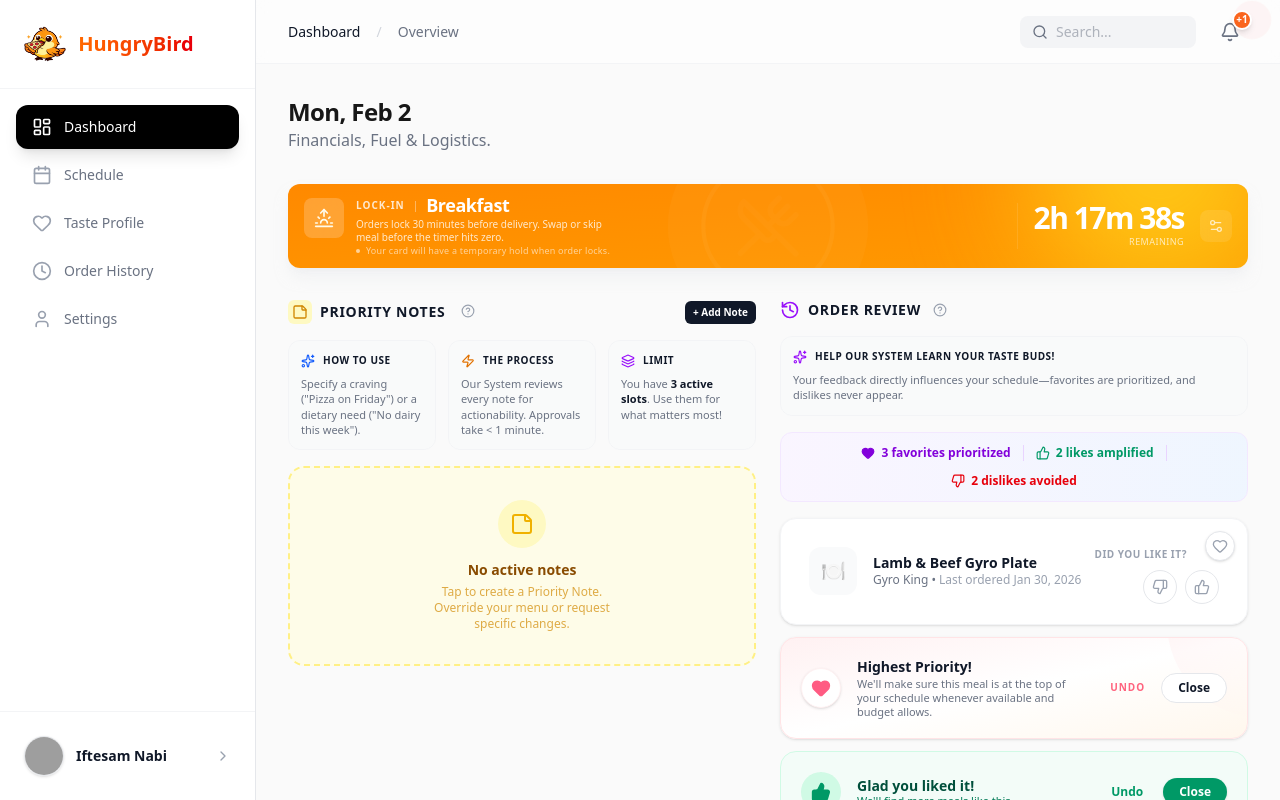
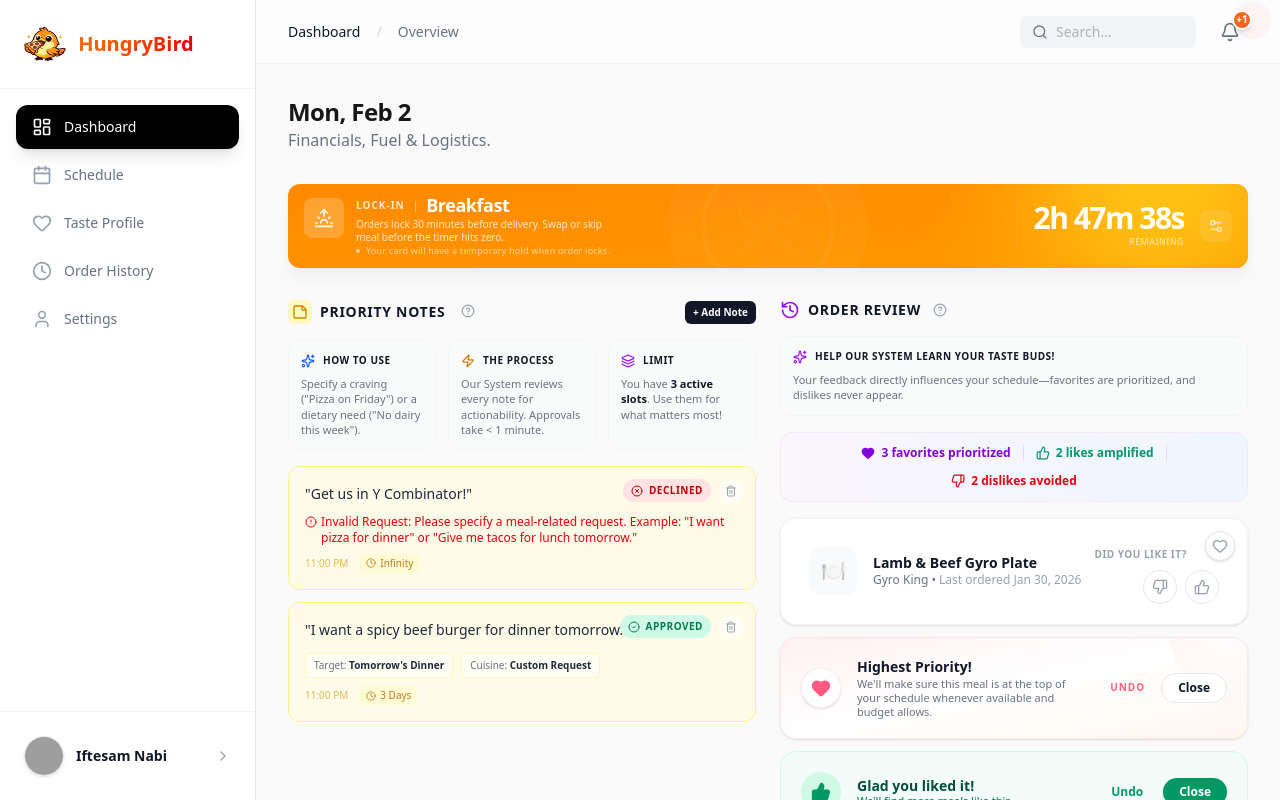
Before and after one commit to iftesam/hungrybird, a Next.js app: page / in a window 1280 px wide. Built offline with nearby package versions, Linux system fonts and the light colour scheme; grey boxes are pictures that could not be loaded.

Commit message:
Update default values: Set  allowance, 7-day recurrence, drink prefs, cuisines, restaurant prefs, delivery schedule, pork exclusion, and priority notes

```diff
--- a/components/providers/AppProvider.js
+++ b/components/providers/AppProvider.js
@@ -12,12 +12,13 @@ const INITIAL_PROFILE = {
     phone: "+1 318 000 0000",
     address: "123 Tech Lane, San Francisco, CA",
     diet: [],
-    allergies: [],
+    allergies: ["Pork"], // Pork excluded (capitalized to match DietaryPreferences component)
     notes: "",
     nutritionalStrategy: "hypertrophy", // Muscle Gain
-    drinkPrefs: [],
-    dailyAllowance: 60,
-    recurrence: { isActive: true, days: 7 },
+    drinkPrefs: ["coca-cola", "pepsi", "diet-coke", "sprite", "fanta"], // Selected drinks
+    ice: true, // Ice selected
+    dailyAllowance: 60, // $60 daily allowance
+    recurrence: { isActive: true, days: 7 }, // 7-day recurring frequency
     healthConnected: false
 };
 
@@ -28,7 +29,7 @@ const INITIAL_FINANCIALS = {
     spent: 840.00 // Approx 14 days * 60
 };
 
-const INITIAL_CUISINES = ["us", "in", "jp", "mx", "th"]; // Current setting is good
+const INITIAL_CUISINES = ["us", "mx", "jp", "in", "kr", "pk", "bd"]; // American, Mexican, Japanese, Indian, Korean, Pakistani, Bangladeshi
 
 const INITIAL_ADDRESSES = [
     {
@@ -60,8 +61,8 @@ const INITIAL_ADDRESSES = [
     }
 ];
 
-const INITIAL_MEAL_PREFS = ["breakfast", "lunch", "dinner"];
-const INITIAL_RESTAURANT_PREFS = ["top_tier"];
+const INITIAL_MEAL_PREFS = ["breakfast", "lunch", "dinner"]; // All 3 meals selected
+const INITIAL_RESTAURANT_PREFS = ["top_tier", "cohort", "fresh", "gems"]; // 4 selected, excluding The Rouxlette (wildcard)
 
 import { MEALS, CUISINE_MAP } from "@/data/meals";
 import { findSmartSwap } from "@/utils/SwapLogistics";
@@ -73,12 +74,40 @@ const DAYS = ["Sun", "Mon", "Tue", "Wed", "Thu", "Fri", "Sat"];
 const WEEKDAYS = ["Mon", "Tue", "Wed", "Thu", "Fri"];
 const WEEKENDS = ["Sat", "Sun"];
 
+// Default Priority Notes
+// Using static timestamps to avoid hydration errors (server/client mismatch)
+const INITIAL_PRIORITY_NOTES = [
+    {
+        id: 1738467600000, // Static ID
+        text: "Get us in Y Combinator!",
+        status: "declined",
+        createdAt: "2026-02-01T23:00:00.000Z", // Static timestamp
+        expiresAt: null, // Infinity
+        durationLabel: "Infinity",
+        rejectionReason: "Invalid Request: Please specify a meal-related request. Example: \"I want pizza for dinner\" or \"Give me tacos for lunch tomorrow.\"",
+    },
+    {
+        id: 1738467601000, // Static ID
+        text: "I want a spicy beef burger for dinner tomorrow.",
+        status: "approved",
+        createdAt: "2026-02-01T23:00:00.000Z", // Static timestamp
+        expiresAt: "2026-02-04T23:00:00.000Z", // Static expiry (3 days later)
+        durationLabel: "3 Days",
+        tags: {
+            target: "Tomorrow's Dinner",
+            cuisine: "Custom Request"
+        },
+        logic: null
+    }
+];
+
 // Populate Schedule
 DAYS.forEach(day => {
-    // Weekday Logic
+    // Weekday Logic - Office for breakfast/lunch, Home for dinner
     if (WEEKDAYS.includes(day)) {
-        INITIAL_SCHEDULE[`${day}_breakfast`] = { locationId: "addr-campus", time: "08:00" };
-        INITIAL_SCHEDULE[`${day}_lunch`] = { locationId: "addr-office", time: "12:30" };
+        INITIAL_SCHEDULE[`${day}_breakfast`] = { locationId: "addr-office", time: "08:30" };
+        const lunchTime = day === "Fri" ? "12:00" : "13:00"; // Friday 12-1pm, rest 1-2pm
+        INITIAL_SCHEDULE[`${day}_lunch`] = { locationId: "addr-office", time: lunchTime };
         INITIAL_SCHEDULE[`${day}_dinner`] = { locationId: "addr-home", time: "19:30" };
     } else {
         // Weekend Logic (All Home)
@@ -99,7 +128,7 @@ export const AppProvider = ({ children }) => {
     const [restaurantPrefs, setRestaurantPrefs] = useState(INITIAL_RESTAURANT_PREFS);
     const [skipped, setSkipped] = useState([]); // Moved up to avoid ReferenceError
     const [reviews, setReviews] = useState({}); // Stores user feedback { [mealName]: { liked, isFavorite } }
-    const [priorityNotes, setPriorityNotes] = useState([]);
+    const [priorityNotes, setPriorityNotes] = useState(INITIAL_PRIORITY_NOTES);
 
 
 
```
